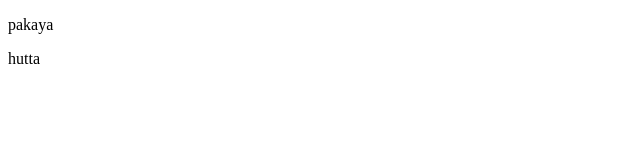
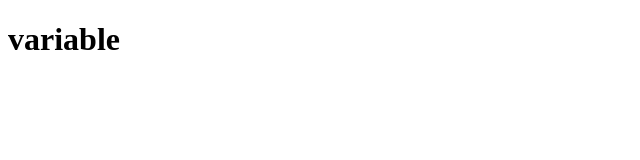
Before and after one commit to Manujapabodhana/gittest, a plain HTML site: page index.html in a window 1280 px wide. Shown: the whole page, without its empty margins (0-640 px from the left). Drawn offline with Linux system fonts and the light colour scheme.

Commit message:
Update index.html

```diff
--- a/index.html
+++ b/index.html
@@ -4,9 +4,12 @@
     <meta charset="UTF-8">
     <meta name="viewport" content="width=device-width, initial-scale=1.0">
     <title>Document</title>
+    <script>
+        var name="kamal"
+        console.log(name)
+    </script>
 </head>
 <body>
-    <p>pakaya</p>
-    <p>hutta</p>
+    <h1>variable</h1>
 </body>
 </html>
```
